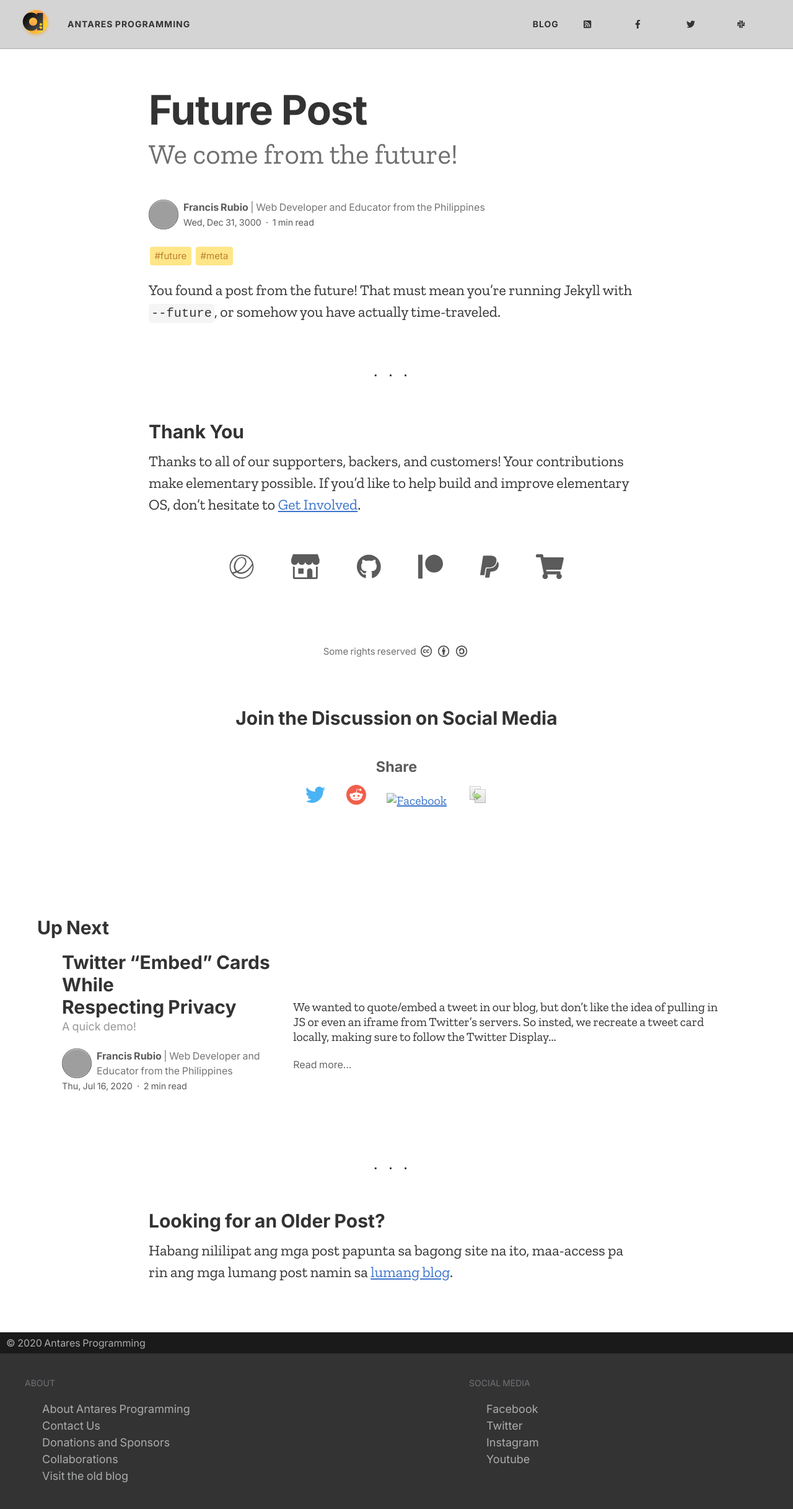
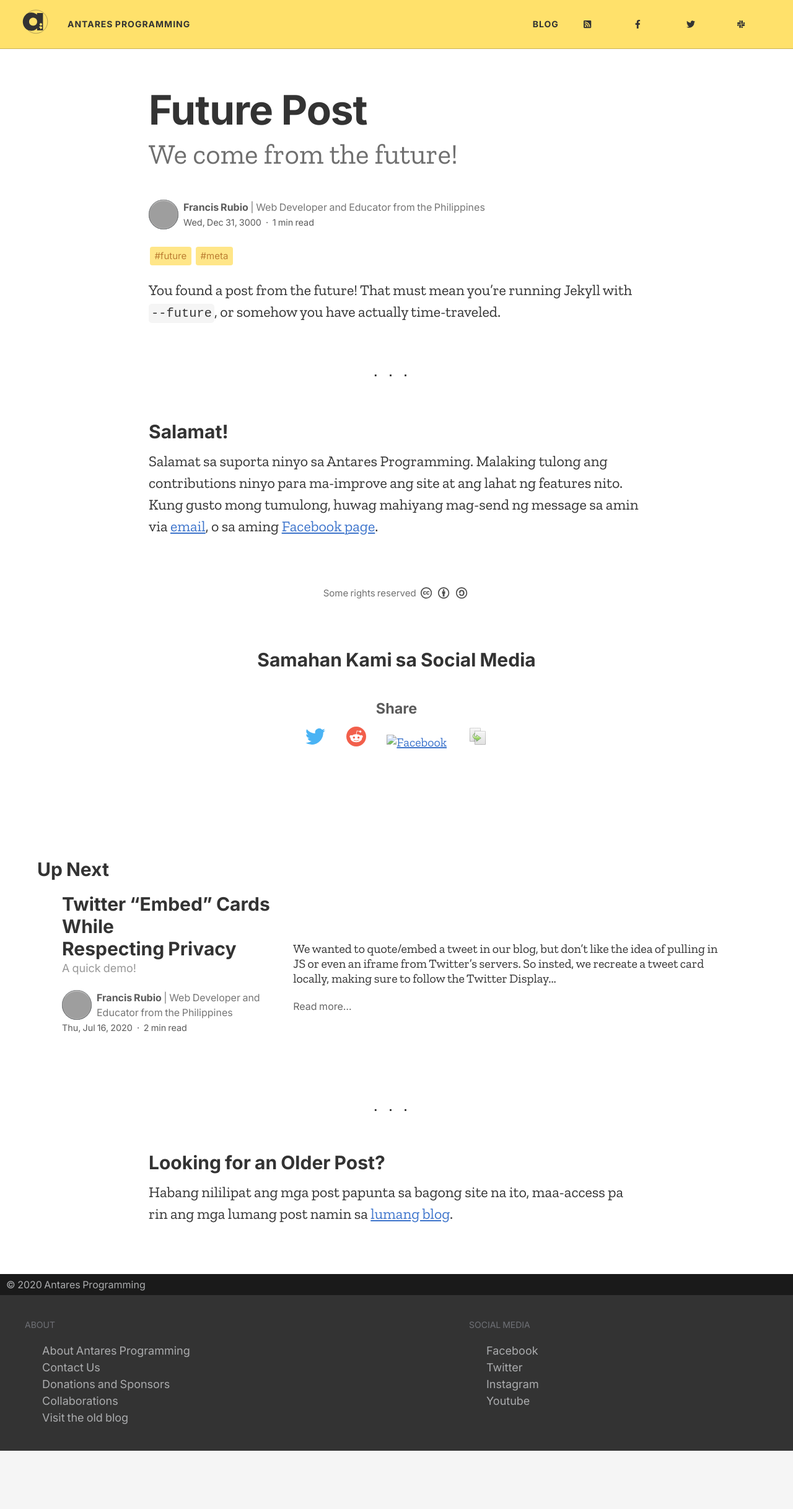
Before and after one commit to elementary/blog-template, a Jekyll site: the page built from _posts/3000-12-31-future-post.md, in a window 1280 px wide. Shown: the whole page at 62% size. Built offline with Jekyll 4.4.1, drawn with Linux system fonts in a browser that asks for light colours; our own code applies the rules of GitHub Pages for plain Markdown files; after the commit the page ends 2340 px from its top, so only the background shows below that; grey boxes are pictures that could not be loaded.

Commit message:
Tweaks to design and language

```diff
--- a/_includes/social.html
+++ b/_includes/social.html
@@ -1,5 +1,5 @@
 <div class="social">
-  <h2>Join the Discussion on Social Media</h2>
+  <h2>Samahan Kami sa Social Media</h2>
 
   {% if page.twitter or page.mastodon or page.reddit or page.facebook %}
     <div class="official">
--- a/_includes/thanks.html
+++ b/_includes/thanks.html
@@ -2,16 +2,15 @@
 <div class="thanks">
   <hr/>
 
-  <h2>Thank You</h2>
-  <p>Thanks to all of our supporters, backers, and customers! Your contributions make elementary possible. If you’d like to help build and improve elementary OS, don’t hesitate to <a href="https://elementary.io/get-involved" onclick="plausible('Link: Get Involved')">Get Involved</a>.</p>
+  <h2>Salamat!</h2>
+  <p>Salamat sa suporta ninyo sa Antares Programming. Malaking tulong ang contributions ninyo para ma-improve ang site at ang lahat ng features nito. Kung gusto mong tumulong, huwag mahiyang mag-send ng message sa amin via <a href="mailto:antaresphdev@gmail.com" target="_blank" rel="noopener noreferrer">email</a>, o sa aming <a href="https://facebook.com/antaresprogramming" target="_blank" rel="noopener noreferrer">Facebook page</a>.</p>
 
-  <div class="links">
+  <!--div class="links">
     <a
       href="https://elementary.io/"
       rel="noreferrer nofollow noopener"
       target="_blank"
       title="elementary downloads"
-      onclick="plausible('Link: Homepage')"
     >
       {% include svg/elementary.svg %}
     </a>
@@ -65,7 +64,7 @@
     >
       {% include svg/shopping-cart.svg %}
     </a>
-  </div>
+  </div-->
 </div>
 {% endunless %}
 
@@ -85,7 +84,7 @@
     {% endif %}
     {% if page.sponsor.link  && page.sponsor.image %}</a>{% endif %}
 
-    <p>We'd like to specially thank
+    <p>Antares Programming would like to especially thank
     {% if page.sponsor.link %}
       <a href="{{ page.sponsor.link }}" rel="noreferrer nofollow noopener" target="_blank">
     {% endif %}{{ page.sponsor.name }}{% if page.sponsor.link %}</a>{% endif %} for sponsoring this blog post and helping to sponsor our work. {% if page.sponsor.hook %}{{ page.sponsor.hook }}{% endif %}</p>
--- a/_layouts/post.html
+++ b/_layouts/post.html
@@ -38,7 +38,6 @@ layout: default
 {% include social.html %}
 
 <h2 class="up-next">Up Next</h2>
-
 {% if page.next %}
   {% unless page.next.hidden %}
     {% include featured.html post=page.next %}
--- a/_sass/_colors.scss
+++ b/_sass/_colors.scss
@@ -77,7 +77,7 @@
   --bg-color: white;
   --fg-color: var(--black-500);
   --accent-color: var(--blueberry-700);
-  --header-bg-color: var(--silver-300);
+  --header-bg-color: var(--banana-300);
   --header-fg-color: var(--black-500);
   --secondary-bg-color: #f5f5f5; // Instead of making up a Silver 200
   --secondary-fg-color: var(--black-300);
--- a/_sass/_nav.scss
+++ b/_sass/_nav.scss
@@ -28,7 +28,6 @@ body > header {
         }
       }
     }
-
 
     li {
       display: inline-block;
@@ -75,6 +74,19 @@ body > header {
         width: 50px;
         bottom: 0;
       }
+
+      &:hover { opacity: 1; }
+
+      #antares-circle {
+	      transition: all 300ms;
+      }
+
+      &:focus #antares-circle,
+      &:hover #antares-circle {
+	      fill: #fd0;
+	      filter: drop-shadow(0 3px 100px var(--banana-700));
+	      stroke-opacity: 0;
+      }
     }
   }
 
```
Also changed, not shown: other parts of _includes/social.html (+0 -7 lines), _includes/svg/logomark.svg.
